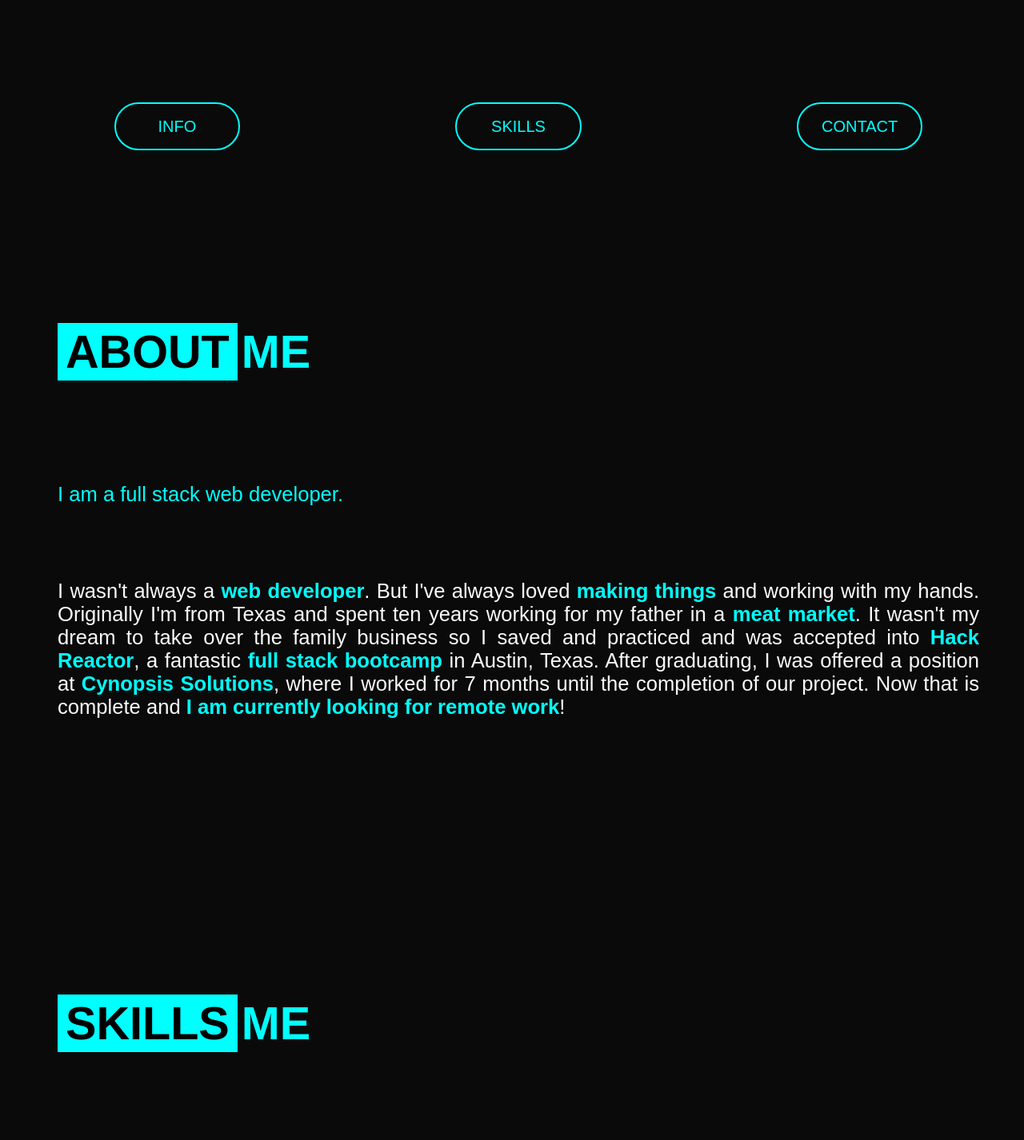
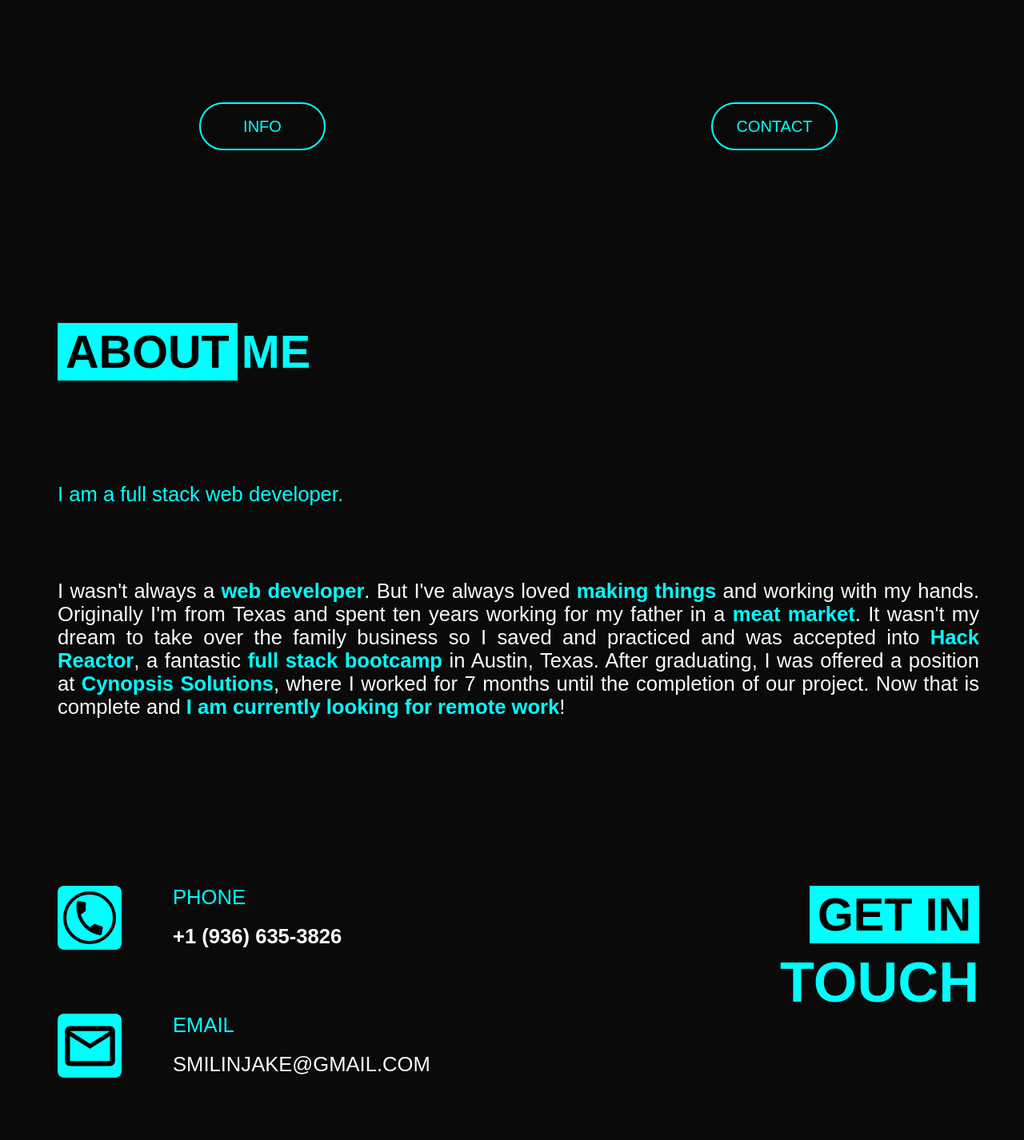
Before and after one commit to smilinjake/PortfolioWebsite, a React (Create React App) app: page / in a window 1280 px wide. Shown: the part 540-1966 px from the top of the page at 80% size. Built offline with nearby package versions, Linux system fonts and the light colour scheme.

Commit message:
updated website and removed incomplete skills page

```diff
--- a/src/App.js
+++ b/src/App.js
@@ -66,7 +66,7 @@ function App() {
       </div>
       <Home id="HomePage" />
       <InfoSection id="InfoPage" />
-      <SkillsSection id="SkillsPage" />
+      {/* <SkillsSection id="SkillsPage" /> */}
       <ContactMe id="ContactPage" />
     </div>
   );
--- a/src/Components/Home.js
+++ b/src/Components/Home.js
@@ -29,14 +29,14 @@ const Home = () => {
           <h5 className="HomeNavButtonText">INFO</h5>
         </div>
 
-        <div
+        {/* <div
           className="HomeNavButton"
           onClick={() => {
             scrollToSection("ContactSection");
           }}
         >
           <h5 className="HomeNavButtonText">SKILLS</h5>
-        </div>
+        </div> */}
 
         <div
           className="HomeNavButton"
```
